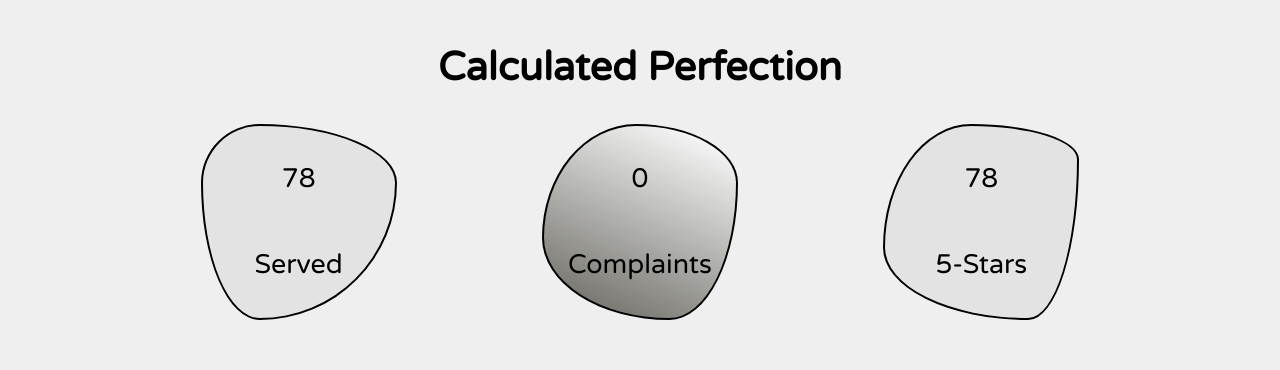
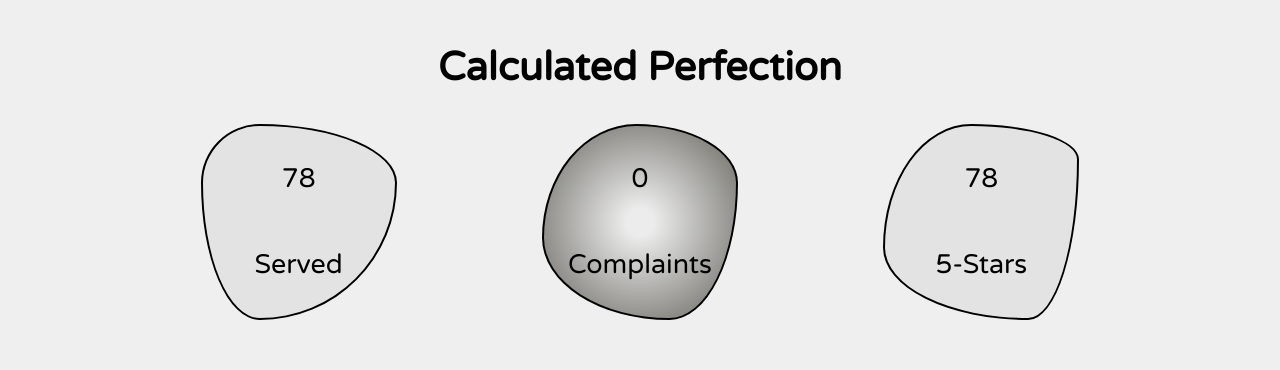
Before and after one commit to 0yousif/version-1, a plain HTML site: page index.html in a window 1280 px wide. Shown: the part 1660-2030 px from the top of the page. Drawn offline with Linux system fonts and the light colour scheme.

Commit message:
adding missing requirements

```diff
--- a/style.css
+++ b/style.css
@@ -413,7 +413,7 @@ a:link {
     aspect-ratio: 1/1;
     -webkit-box-reflect: below 10px linear-gradient(to top,
     rgba(0, 0,0, 0.3),
-    rgba(0, 0, 0, 0) 25% ) ;
+    rgba(0, 0, 0, 0) 25%) ;
     cursor: pointer;
 }
 
@@ -701,7 +701,7 @@ a:link {
 }
 .statistics_container .statistic_box:nth-child(2){
     border-radius: 48% 52% 35% 65% / 58% 30% 70% 42%;
-    background-image: linear-gradient(25deg, #74736D 10%, #F5F5F5 90%);
+    background-image: radial-gradient( rgb(245, 245, 245, 0.5) 10% , #74736D 90%);
 }
 .statistics_container .statistic_box:nth-child(3){
     border-radius: 45% 55% 26% 74% / 63% 18% 82% 37% ;
```
